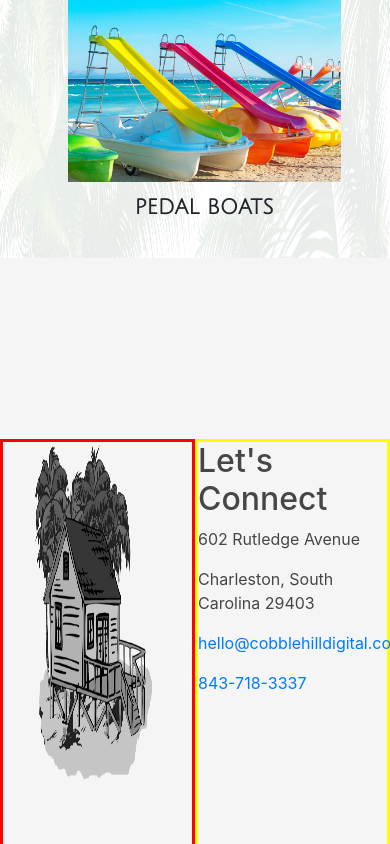
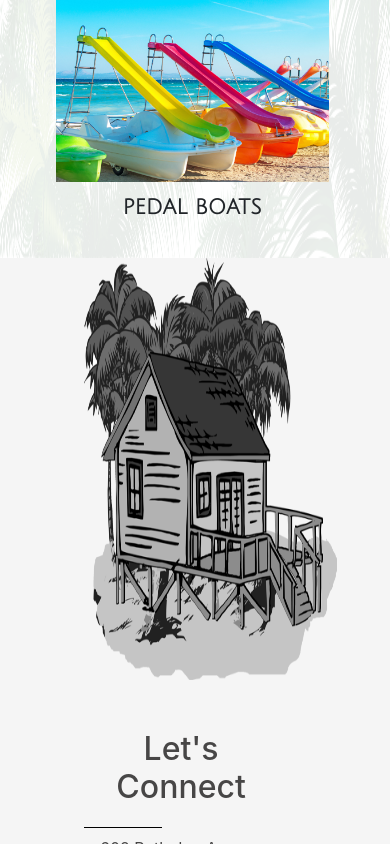
Before and after one commit to PFVNK/SBR, a React (Create React App) app: page / in a window 390 px wide. Shown: the part 2280-3124 px from the top of the page. Built offline with nearby package versions, Linux system fonts and the light colour scheme; a web font is replaced by a local one.

Commit message:
made footer responsive

```diff
--- a/src/App.css
+++ b/src/App.css
@@ -14,6 +14,10 @@ body {
   font-size: 100%;
   vertical-align: baseline;
   background: transparent;
+}
+
+a {
+  color: inherit;
 }
 
 .video-container {
@@ -108,10 +112,6 @@ body {
   /* align-items: center; */
   /* padding-right: 10px; */
   /* float: right; */
-}
-
-.account-dropdown {
-  /* margin-right: 10px; */
 }
 
 .account-dropdown > ul {
@@ -406,16 +406,15 @@ body {
 .beach-house-img {
   height: 50vh;
   width: 50vw;
-  grid-row: 4 / 9;
+  grid-row: 3 / 10;
   grid-column: 1;
-  border: solid red;
-  text-align: right;
+  /* border: solid red; */
 }
 
 .beach-house-img img {
-  height: 40vh;
-  width: 30vw;
-  margin-right: 40px;
+  height: 50vh;
+  width: 40vw;
+  float: right;
 }
 
 .contact-info {
@@ -423,8 +422,33 @@ body {
   width: 50vw;
   grid-row: 4 / 9;
   grid-column: 6;
+  /* border: solid yellow;  */
+}
+
+.contact-info-content {
+  float: left;
+  height: 50vh;
+  margin-left: 40px;
+  font-size: 1.3em;
+  font-family: 'Raleway', sans-serif;
   text-align: left;
-  border: solid yellow;
+  justify-self: center;
+}
+
+.contact-info-content h2 {
+  font-size: 1.8em;
+}
+
+.contact-info-content p:first-child {
+  margin-top: 50px;
+}
+
+.contact-info h2:after {
+  content: "";
+  display: block;
+  width: 40%;
+  padding-top: 20px;
+  border-bottom: 1px solid black;
 }
 
 @media (max-width: 1280px) {
@@ -521,6 +545,21 @@ body {
     width: 50vw;
     margin-top: 10px;
   }
+
+  .beach-house-img {
+    grid-row: 1 / 5;
+    grid-column: 4 / 9;
+  }
+
+  .contact-info {
+    grid-row: 6 / 12;
+    grid-column: 4 / 9;
+    margin-top: 50px;
+  }
+
+  .contact-info-content {
+    font-size: 1.1em;
+  }
 }
 
 
@@ -555,6 +594,20 @@ body {
 
   .about-header h2 {
     font-size: 1em;
+  }
+
+  .beach-house-img img {
+    float: none;
+    width: 65vw;
+  }
+
+  .contact-info-content {
+    font-size: .9em;
+    margin-left: 0px;
+  }
+
+  .about-images {
+    margin-left: 17px;
   }
 }
 
```
